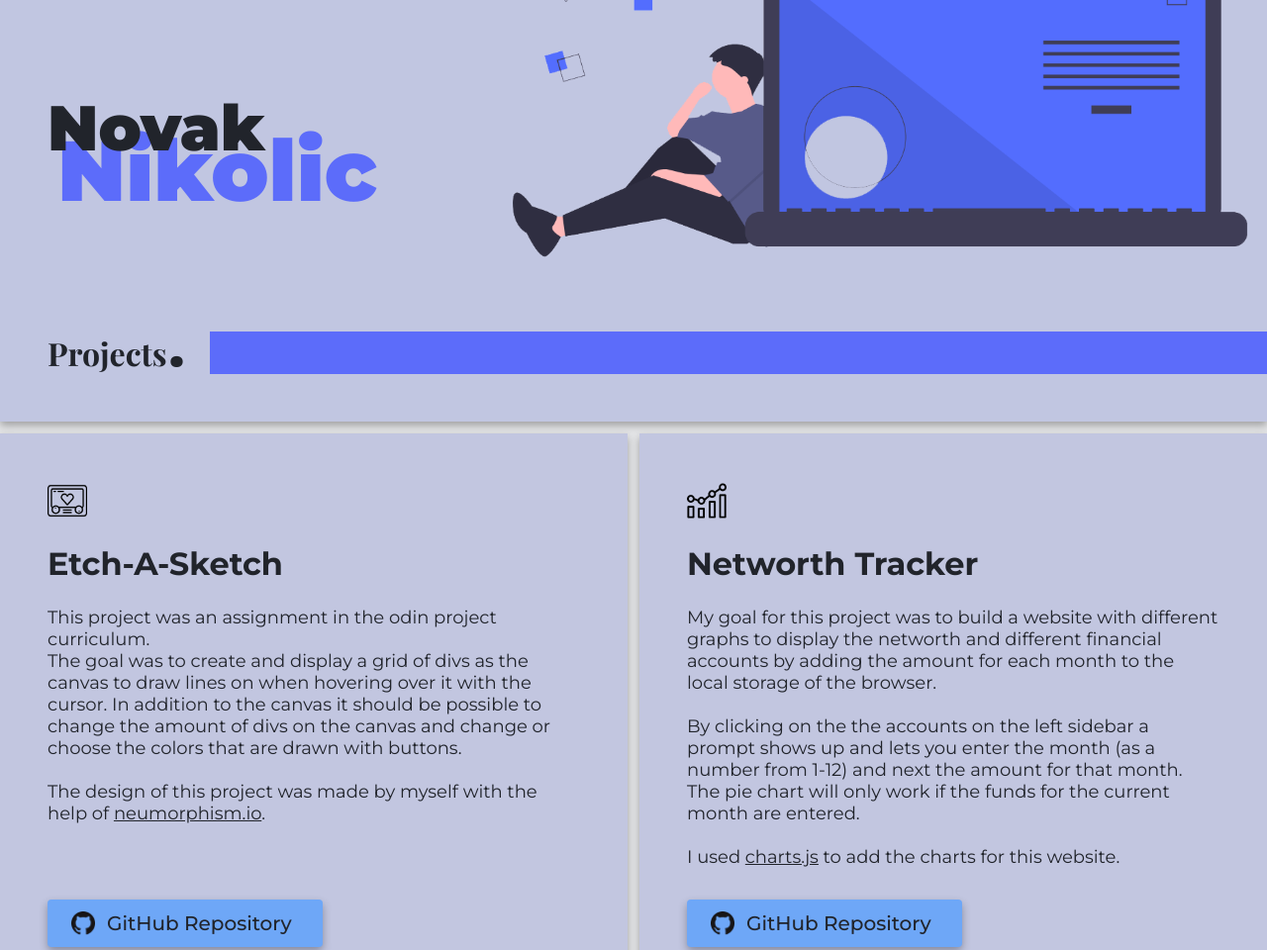
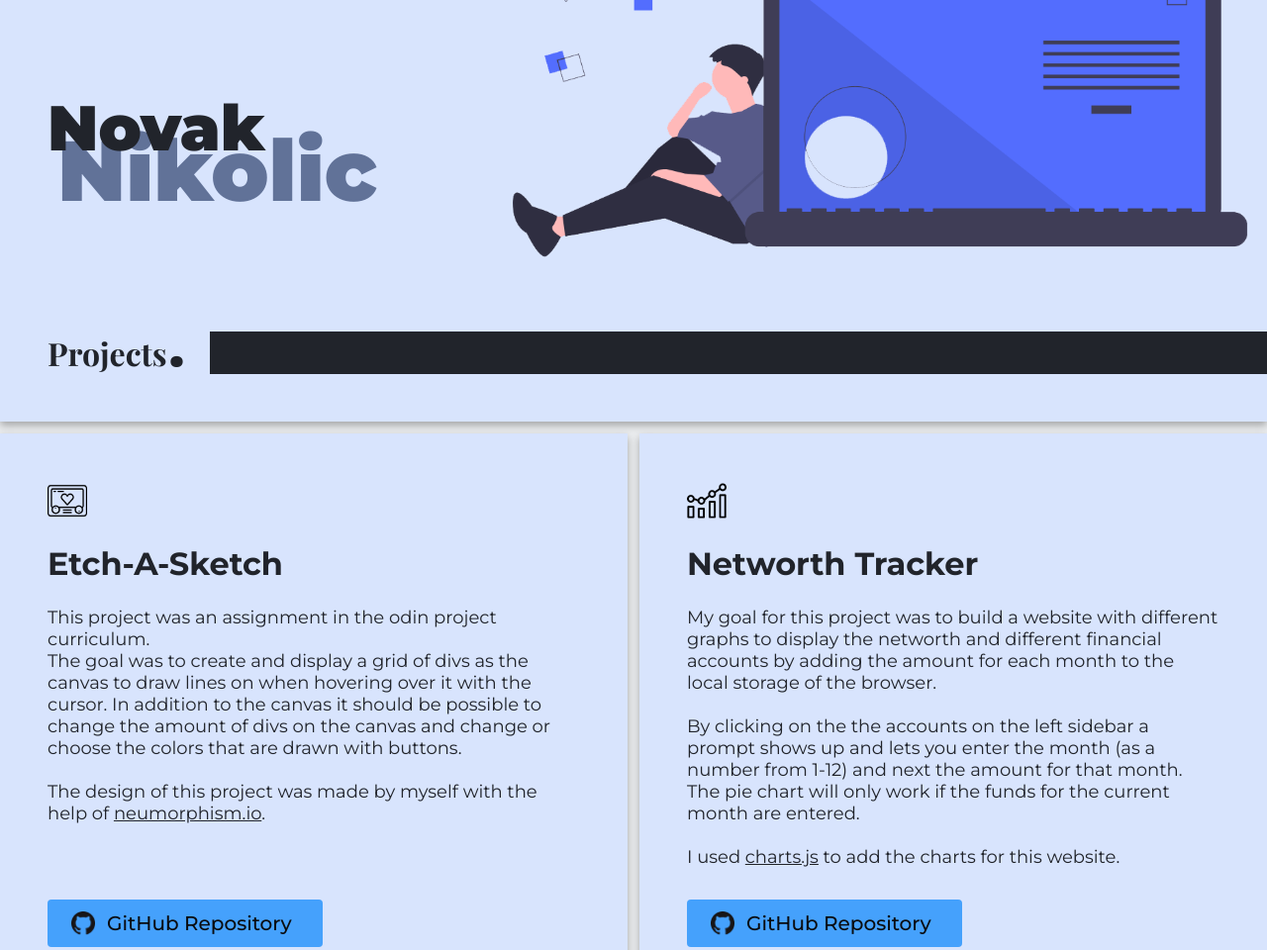
Before and after one commit to novibonjovi/novaknikolic-dev, a plain HTML site: page index.html in a window 1280 px wide. Shown: the part 20-980 px from the top of the page at 99% size. Drawn offline with nearby package versions, Linux system fonts and the light colour scheme.

Commit message:
Changed UI colors

```diff
--- a/main.scss
+++ b/main.scss
@@ -6,7 +6,7 @@
 }
 
 body {
-  background-color: hsl(220, 5%, 90%);
+  background-color: hsl(220, 10%, 93%);
   box-sizing: border-box;
 }
 
@@ -26,7 +26,7 @@ body {
   }
 
   .square {
-    background-color: hsl(234, 94%, 67%);
+    background-color: hsl(222, 13%, 15%);
     height: auto;
     width: 100vw;
     margin-left: 24px;
@@ -35,7 +35,7 @@ body {
 
 header {
   font-family: 'Montserrat';
-  background-color: hsl(230, 35%, 82%);
+  background-color: hsl(220, 90%, 92%);
   padding: 32px 24px;
   position: relative;
   overflow: hidden;
@@ -52,7 +52,7 @@ header {
   #nikolic {
     font-weight: 900;
     font-size: 86px;
-    color: hsl(234, 94%, 67%);
+    color: hsl(222, 22%, 49%);
     position: relative;
     left: 10px;
     top: -48px;
@@ -73,7 +73,7 @@ main {
   font-family: 'Montserrat';
 
   .card {
-    background-color: hsl(232, 32%, 82%);
+    background-color: hsl(220, 90%, 92%);
     padding: 32px 24px;
     margin-top: 12px;
     display: flex;
@@ -99,20 +99,21 @@ main {
 
     .btn {
       font-family: 'Montserrat';
+      color: hsl(222, 18%, 5%);
       font-size: 20px;
       font-weight: 500;
       border-radius: 4px;
-      background-color: hsl(215, 90%, 70%);
+      background-color: hsl(210, 97%, 63%);
       margin-top: 32px;
       max-width: 230px;
       display: flex;
       align-items: center;
       padding: 12px 24px;
-      box-shadow: 0px 4px 8px hsla(222, 40%, 0%, 0.3);
+      // box-shadow: 0px 4px 8px hsla(222, 40%, 0%, 0.3);
       text-decoration: none;
 
       &:hover {
-        background-color: hsl(214, 84%, 80%);
+        background-color: hsl(220, 97%, 63%);
       }
 
       .github {
@@ -145,7 +146,7 @@ main {
 
 footer {
   font-family: 'Montserrat';
-  background-color: hsl(230, 35%, 82%);
+  background-color: hsl(221, 90%, 92%);
   padding: 32px 24px;
 
   p:last-child {
```
Also changed, not shown: css/main.css, 1 other file.
